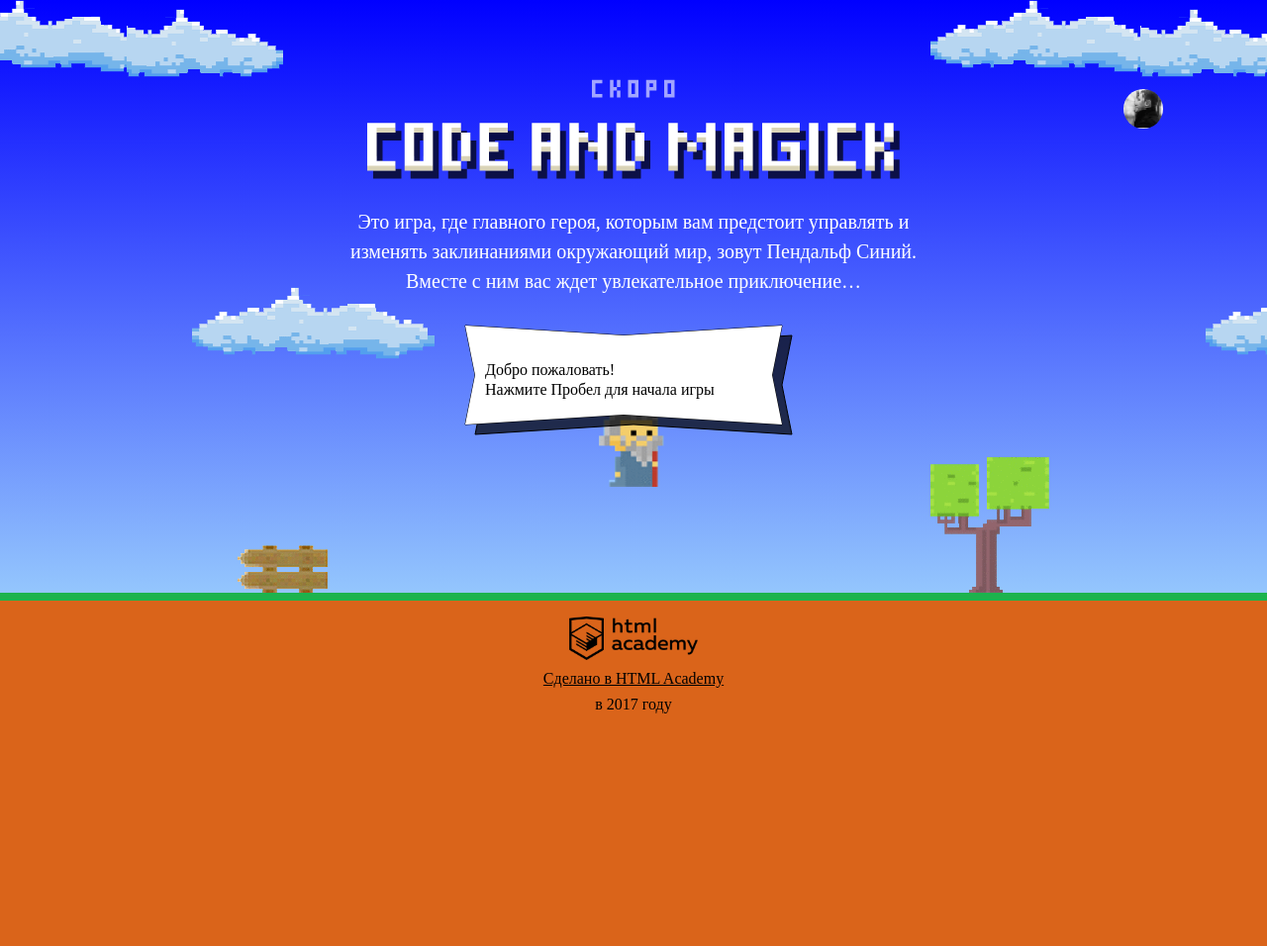
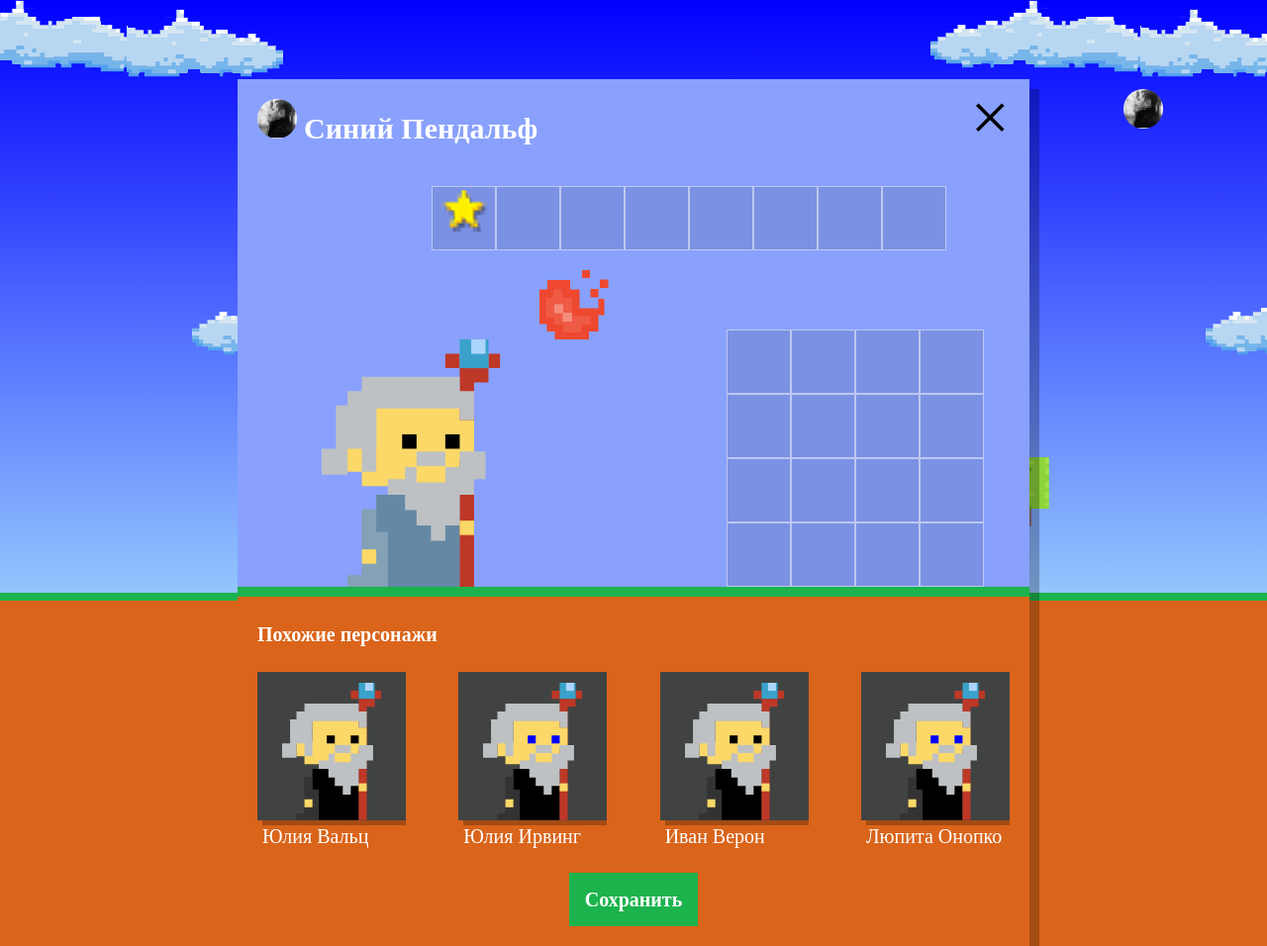
Before and after one commit to Leuchtkafer/49571-code-and-magick-19, a website: page index.html in a window 1280 px wide. Shown: the whole page at 99% size. Before the commit the page ends 800 px from the top, so only its background shows below. Drawn offline with Linux system fonts and the light colour scheme; a web font is replaced by a local one.

Commit message:
Генерация похожих персонажей

```diff
--- a/index.html
+++ b/index.html
@@ -204,6 +204,7 @@
 </script>
 
 <script src="js/stat.js"></script>
+<script src="js/setup.js"></script>
 <script src="js/game.js"></script>
 
 </body>
--- /dev/null
+++ b/js/setup.js
@@ -0,0 +1,55 @@
+'use strict';
+
+var setup = document.querySelector('.setup');
+var similarListElement = document.querySelector('.setup-similar-list');
+var similarWizardTemplate = document.querySelector('#similar-wizard-template')
+  .content
+  .querySelector('.setup-similar-item');
+
+setup.classList.remove('hidden');
+
+var names = ['Иван', 'Хуан Себастьян', 'Мария', 'Кристоф', 'Виктор', 'Юлия', 'Люпита', 'Вашингтон'];
+var surnames = ['да Марья', 'Верон', 'Мирабелла', 'Вальц', 'Онопко', 'Топольницкая', 'Нионго', 'Ирвинг'];
+var coatColor = ['rgb (101, 137, 164)', 'rgb (241, 43, 107)', 'rgb (146, 100, 161)', 'rgb (56, 159, 117)', 'rgb (215, 210, 55)', 'rgb (0, 0, 0)'];
+var eyesColors = ['black', 'red', 'blue', 'yellow', 'green'];
+
+var getRandomElement = function (array) {
+  return array[Math.round(Math.random() * (array.length - 1))];
+};
+
+var person = function () {
+  return {
+    name: getRandomElement(names) + ' ' + getRandomElement(surnames),
+    coatColor: getRandomElement(coatColor),
+    eyesColor: getRandomElement(eyesColors),
+  };
+};
+
+var wizards = [];
+
+var createPersonsArray = function (number) {
+  for (var i = 0; i < number; i++) {
+    wizards.push(person());
+  }
+};
+
+createPersonsArray(4);
+
+var renderWizard = function (wizard) {
+  var wizardElement = similarWizardTemplate.cloneNode(true);
+
+  wizardElement.querySelector('.setup-similar-label').textContent = wizard.name;
+  wizardElement.querySelector('.wizard-coat').style.fill = wizard.coatColor;
+  wizardElement.querySelector('.wizard-eyes').style.fill = wizard.eyesColor;
+
+  return wizardElement;
+};
+
+var fragment = document.createDocumentFragment();
+
+for (var i = 0; i < wizards.length; i++) {
+  fragment.appendChild(renderWizard(wizards[i]));
+}
+similarListElement.appendChild(fragment);
+
+setup.querySelector('.setup-similar').classList.remove('hidden');
```
